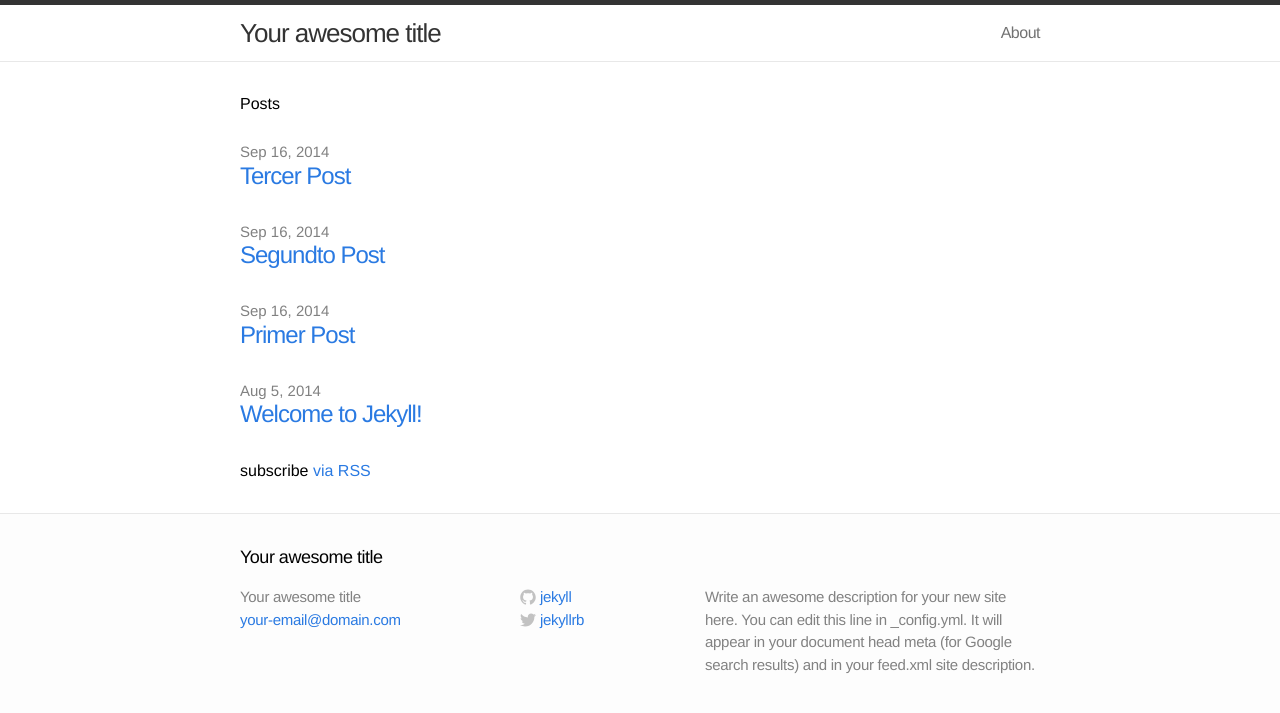
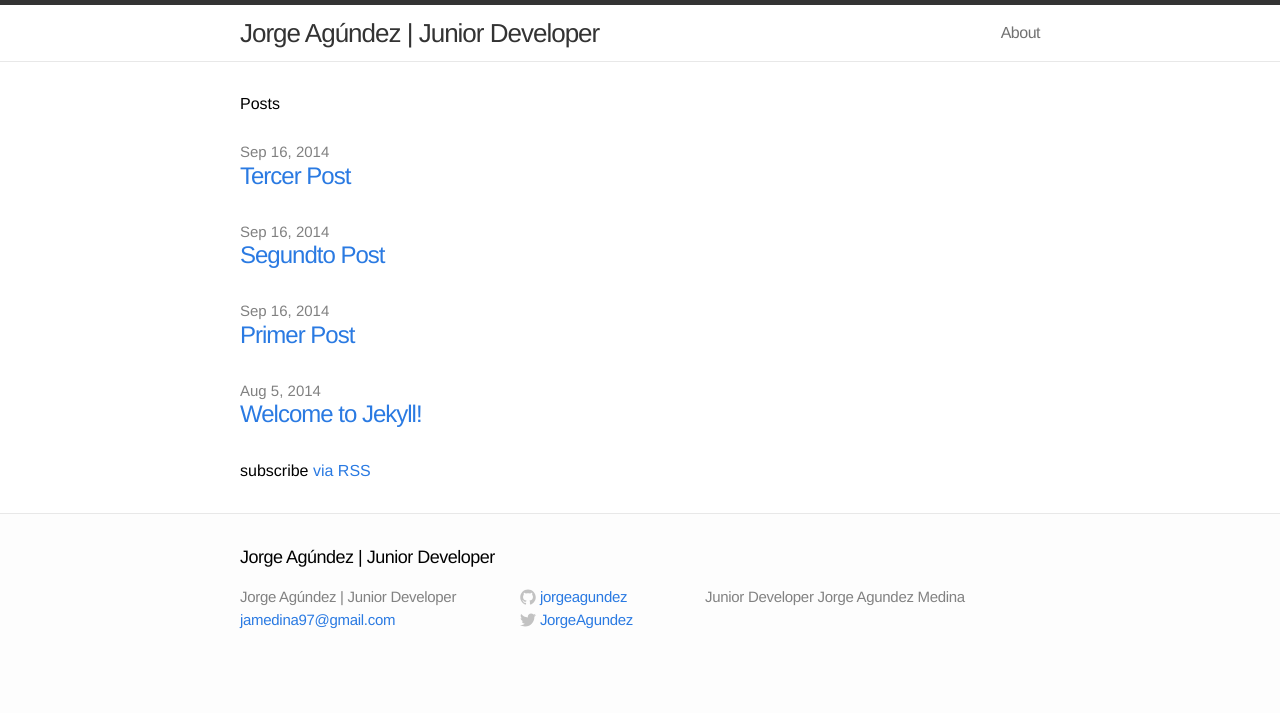
Before and after one commit to jorgeagundez/jorgeagundez.github.io, a Jekyll site: the page built from index.html, in a window 1280 px wide. Shown: the top 713 px of the page. Built offline with Jekyll 4.4.1, drawn with Linux system fonts in a browser that asks for light colours.

Commit message:
Cambios yml
Configuracion del yml

```diff
--- a/_config.yml
+++ b/_config.yml
@@ -1,11 +1,11 @@
 # Site settings
-title: Your awesome title
-email: your-email@domain.com
-description: "Write an awesome description for your new site here. You can edit this line in _config.yml. It will appear in your document head meta (for Google search results) and in your feed.xml site description."
+title: Jorge Agúndez | Junior Developer
+email: jamedina97@gmail.com
+description: "Junior Developer Jorge Agundez Medina"
 baseurl: ""
-url: "http://yourdomain.com"
-twitter_username: jekyllrb
-github_username:  jekyll
+url: "http://www.jorgeagundez.com"
+twitter_username: JorgeAgundez
+github_username:  jorgeagundez
 
 # Build settings
 markdown: kramdown
```
